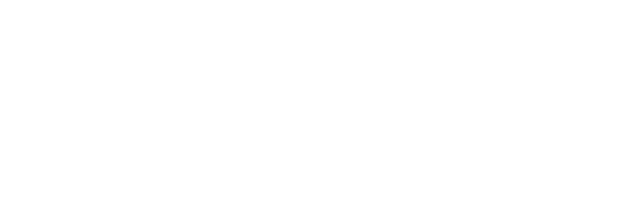
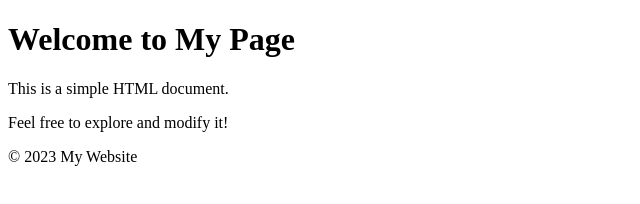
Before and after one commit to LunaEra2025/Ejemplo1, a plain HTML site: page index.html in a window 1280 px wide. Shown: the whole page, without its empty margins (0-640 px from the left). Drawn offline with Linux system fonts and the light colour scheme.

Commit message:
segundo commit

```diff
--- a/index.html
+++ b/index.html
@@ -6,6 +6,16 @@
     <title>Document</title>
 </head>
 <body>
+    <header>
+        <h1>Welcome to My Page</h1>
+    </header>
 
+    <main>
+        <p>This is a simple HTML document.</p>
+        <p>Feel free to explore and modify it!</p>
+    </main>
+    <footer>
+        <p>&copy; 2023 My Website</p>
+    </footer>
 </body>
 </html>
```
